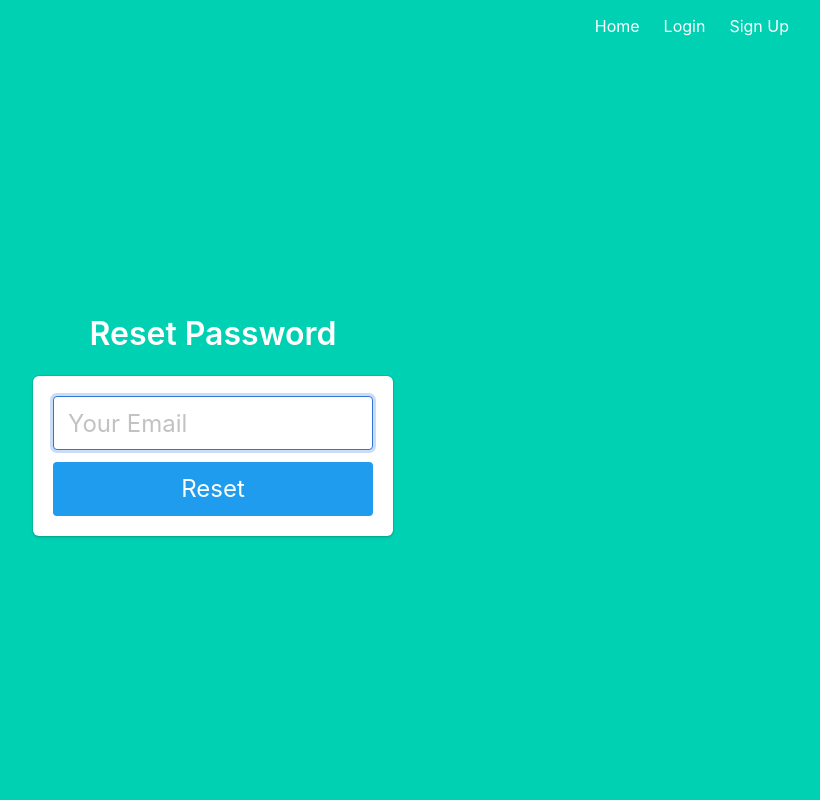
After one commit to ntohidi/flask-login, a Flask app: page /forget in a window 1280 px wide. The commit adds this page. Shown: the whole page, without its empty margins (427-1247 px from the left). Run offline with Flask 2, Linux system fonts and the light colour scheme; parts of the project's set-up code (start-up, migrations or seed data) failed here and were passed over.

Commit message:
add forgot and reset password

```diff
--- a/app/auth/controller.py
+++ b/app/auth/controller.py
@@ -7,6 +7,9 @@ from models.User import UserModel
 import os
 
 auth = Blueprint('auth', __name__)
+
+# TODO read server from app config
+server = "http://localhost:9090/"
 
 
 @auth.route('/login')
@@ -71,7 +74,6 @@ def signup_post():
     new_user.save()
 
     user_info.pop("_id", "")
-    server = "http://localhost:9090/"
     html = render_template("emails/register.html", profile=user_info, server=server)
     send_email(subject="Thanks For Registering", html=html, user_email=email)
 
@@ -108,3 +110,69 @@ def verify_account(email, code):
 
     flash("No such a user with email {} found!".format(email))
     return redirect(url_for('auth.login'))
+
+
+@auth.route('/forget')
+def forget():
+    return render_template("forget.html")
+
+
+@auth.route('/forget', methods=["POST"])
+def forget_post():
+    email = request.form.get('email')
+    user = UserModel.get_one(args={'email': email})
+
+    if not user:
+        flash("Please check your login details and try again")
+        return redirect(url_for('auth.login'))
+
+    reset_code = os.urandom(5).hex()
+    user.update(
+        args={'email': email},
+        data={"$set": {'request_reset': True, 'reset_code': reset_code}}
+    )
+
+    # send reset password email
+    html = render_template("emails/reset-password.html", email=email, server=server, code=reset_code)
+    send_email(subject="Reset Password", html=html, user_email=email)
+
+    flash("A reset link has been sent to your email, kindly check and reset your password")
+    return redirect(url_for('auth.login'))
+
+
+@auth.route('/reset/<email>/<code>')
+def reset(email, code):
+    user = UserModel.get_one(args={'email': email, 'request_reset': True})
+    if user and user.request_reset:
+        if user.reset_code == code:
+            return render_template("reset.html", email=email)
+    flash("Reset password link is expired")
+    return redirect(url_for('auth.login'))
+
+
+@auth.route('/reset', methods=["POST"])
+def reset_post():
+    email = request.form.get('email')
+    pwd = request.form.get('password')
+    conf_pwd = request.form.get('conf_password')
+
+    if pwd != conf_pwd:
+        flash("Passwords don't math")
+        return redirect(url_for('auth.reset', email=email))
+
+    user = UserModel.get_one(args={'email': email, 'request_reset': True})
+
+    if not user:
+        flash("No such a user with email {} found".format(email))
+        return redirect(url_for('auth.login'))
+
+    hash_pwd = UserModel.generate_hash(pwd)
+    user.update(
+        args={'email': email, 'request_reset': True},
+        data={
+            "$set": {'password': hash_pwd},
+            '$unset': {'request_reset': 1, 'reset_code': 1}
+        }
+    )
+
+    return redirect(url_for('auth.login'))
--- a/models/User.py
+++ b/models/User.py
@@ -31,7 +31,6 @@ class UserModel:
         try:
             # res = users.update_one({'username': self.username}, {'$set': copy.deepcopy(self.__dict__)})
             res = users.update_one(args, data)
-            print(res)
             return res.acknowledged
         except Exception as err:
             return jsonify(status=500, error="Error in updating user: {}".format(str(err)))
--- a/templates/base.html
+++ b/templates/base.html
@@ -52,6 +52,7 @@
         </div>
     </div>
 </section>
+{% block script %}{% endblock %}
 </body>
 
 </html>
--- /dev/null
+++ b/templates/forget.html
@@ -0,0 +1,28 @@
+{% extends "base.html" %}
+
+{% block content %}
+    <div class="column is-4 is-offset-4">
+        <h3 class="title">Reset Password</h3>
+        <div class="box">
+
+            {% with messages = get_flashed_messages() %}
+                {% if messages %}
+                    <div class="notification is-danger">
+                        <p>{{ messages[0] }}</p>
+                    </div>
+                {% endif %}
+            {% endwith %}
+
+            <form method="POST" action="/forget">
+                <div class="field">
+                    <div class="control">
+                        <input class="input is-large" type="email" name="email" placeholder="Your Email" autofocus=""
+                               required>
+                    </div>
+                </div>
+
+                <button class="button is-block is-info is-large is-fullwidth">Reset</button>
+            </form>
+        </div>
+    </div>
+{% endblock %}
--- a/templates/login.html
+++ b/templates/login.html
@@ -32,6 +32,7 @@
                     </label>
                 </div>
                 <button class="button is-block is-info is-large is-fullwidth">Login</button>
+                <p><a href="/forget">Forgot password?</a></p>
             </form>
         </div>
     </div>
```
Also changed, not shown: templates/emails/reset-password.html (added, +13 -0 lines), templates/reset.html (added, +61 -0 lines).
